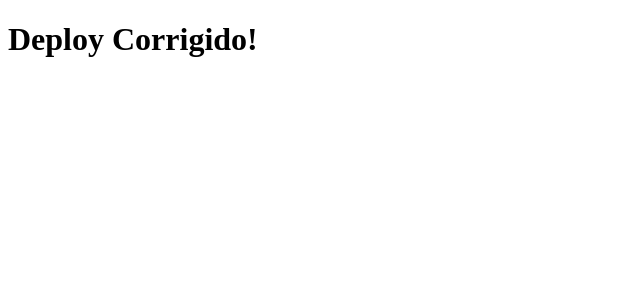
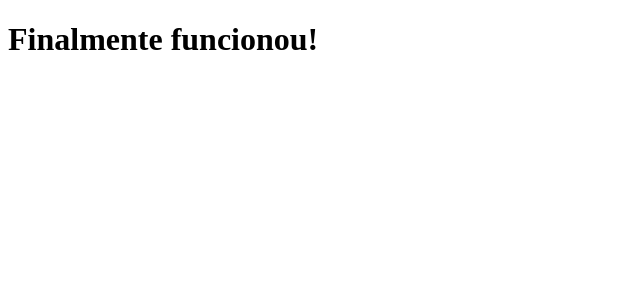
Before and after one commit to dicyp-eng/chow, a Next.js app: page / in a window 1280 px wide. Shown: the top 300 px of the page, without its empty margins (0-640 px from the left). Built offline with nearby package versions, Linux system fonts and the light colour scheme.

Commit message:
Update Home component message in index.js

```diff
--- a/pages/index.js
+++ b/pages/index.js
@@ -1 +1,3 @@
-export default function Home() { return <h1>Deploy Corrigido!</h1>; }
+export default function Home() {
+  return <h1>Finalmente funcionou!</h1>;
+}
```
